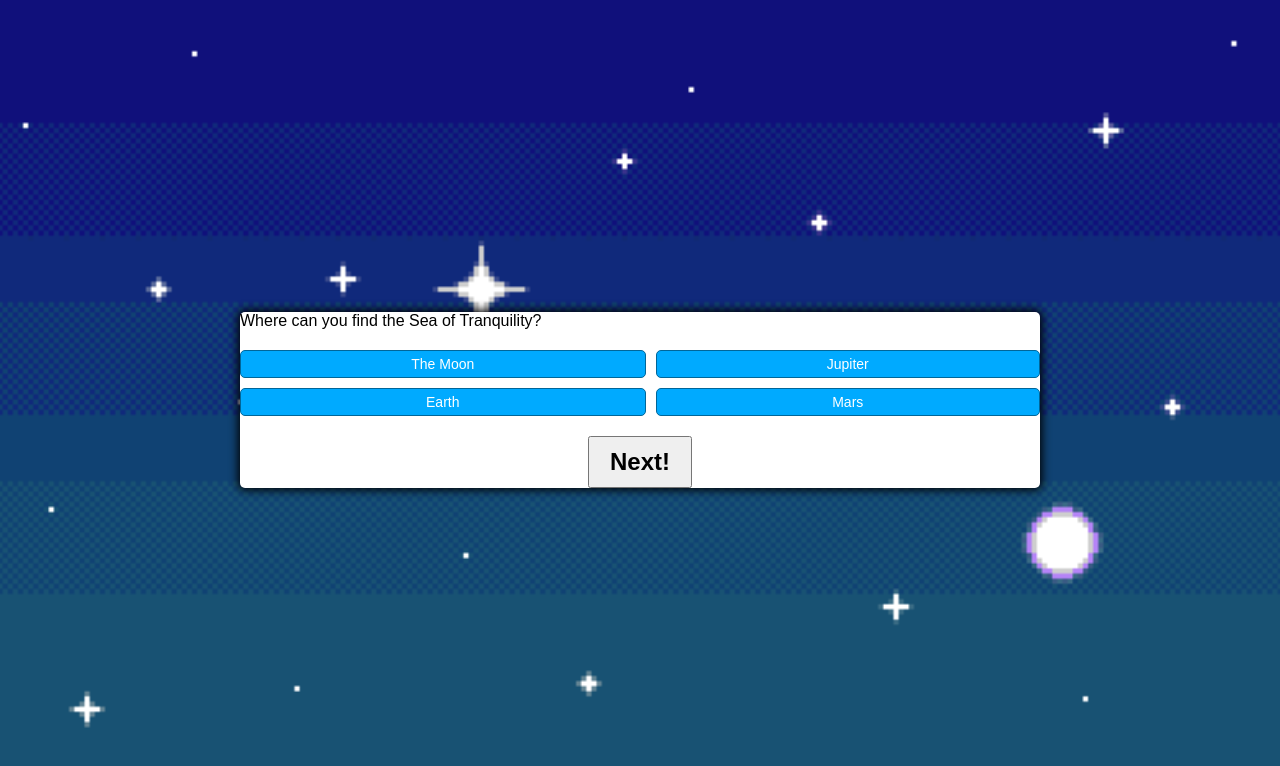
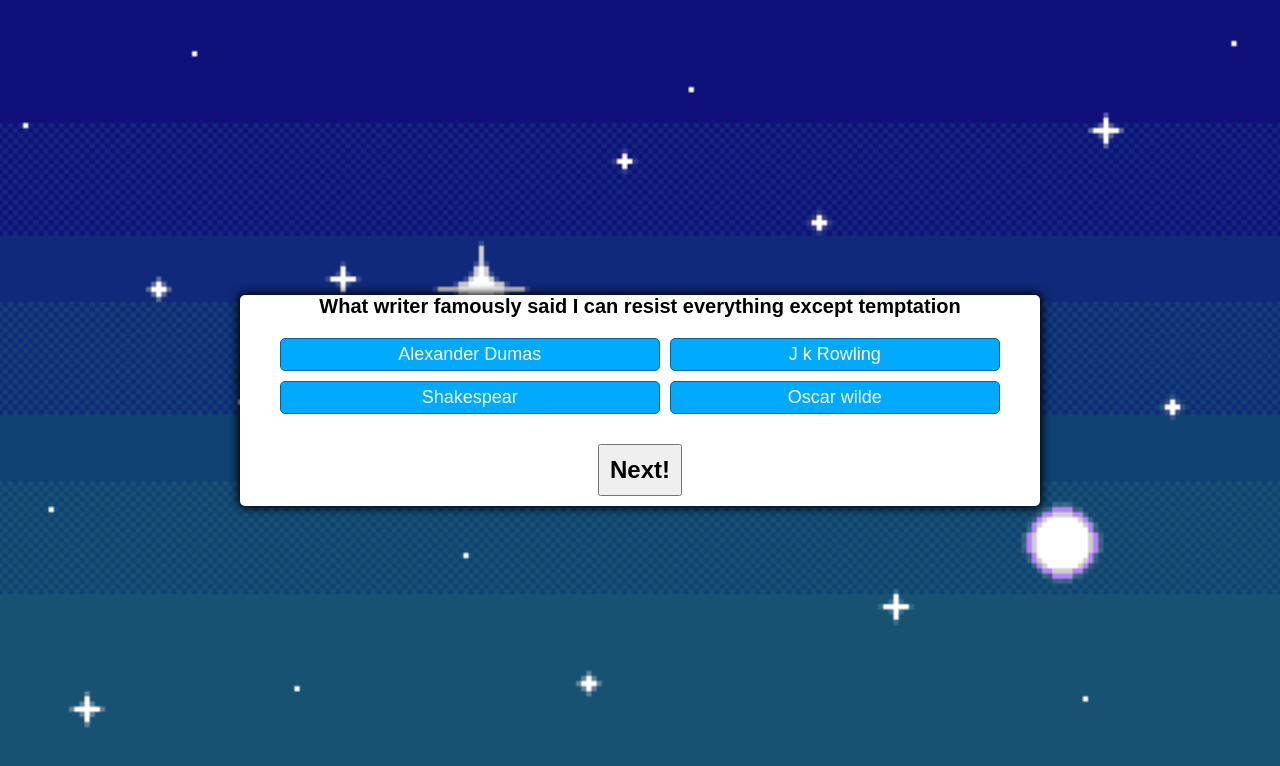
Before and after one commit to chelseybee19/my-quiz-project, a plain HTML site: page index.html in a window 1280 px wide. Both pictures are taken after a click on the button "Start Quiz!". Drawn offline with Linux system fonts and the light colour scheme; a web font is replaced by a local one.

Commit message:
final commit

```diff
--- a/script.js
+++ b/script.js
@@ -91,20 +91,22 @@ const quizQuestions = [
 //start Game
 
 function startGame() {
-    nextClickCount = 0;
+    console.log("start game called");
+    //nextClickCount = 0;
     score.classList.add('hide');
     startButton.classList.add('hide');
-    shuffleQuestions = quizQuestions.sort((a , b) => Math.floor(Math.random()*10));
-
+    shuffleQuestions = quizQuestions.sort(() => Math.random() - .7);
+    console.log("questions", shuffleQuestions);
     currentQuestionIndex = 0;
     questionContainer.classList.remove('hide');
-    console.log(shuffleQuestions);
+
     //const randomNumber = Math.floor(Math.random()*10)
     // console.log(quizQuestions[randomNumber]);
     nextQuestion();
 }
 
 function nextQuestion() {
+    console.log("next question called")
     showQuestion(shuffleQuestions[currentQuestionIndex]);
 
     reset();
@@ -113,8 +115,7 @@ function nextQuestion() {
 //displayed questions
 
 function showQuestion(question) {
-    nextClickCount++;
-    console.log(nextClickCount)
+    //nextClickCount++;
     //console.log(question)
     if (question) {
     questionElement.innerText = question.question;
@@ -131,7 +132,7 @@ function showQuestion(question) {
         answerButtonElement.appendChild(button);
 
     });
-    if (nextClickCount === 10) {
+    if (currentQuestionIndex === 10) {
         showResults();
     }
 }
--- a/style.css
+++ b/style.css
@@ -30,12 +30,18 @@ body {
     box-shadow: 0 0 10px 2px;
 
 }
+#questions {
+    font-size: 20px;
+    font-weight: bold;
+    display: flex;
+    justify-content: center;
+}
 
 .btn-grid {
     display: grid;
     grid-template-columns: repeat(2, auto);
     gap: 10px;
-    margin: 20px 0;
+    margin: 20px 40px;
 }
 
 .btn {
@@ -46,7 +52,7 @@ body {
     padding: 5px 10px;
     color: white;
     outline: none;
-    font-size: 14px;
+    font-size: 18px;
 }
 .btn:hover {
     border-color: yellow;
@@ -63,7 +69,8 @@ body {
 .start, .next, .score {
     font-size: 1.5rem;
     font-weight: bold;
-    padding: 10px 20px;
+    padding: 10px 10px;
+    margin: 10px 10px 10px 10px;
 }
 .controls {
     display: flex;
@@ -73,11 +80,3 @@ body {
 .hide{
     display: none;
 }
-/* .score {
-    font-size: 2rem;
-    font-weight: bold;
-    padding: 10px 20px;
-    display: flex;
-    justify-content: center;
-    align-items: center;
-} */
```
Also changed, not shown: index.html (+1 -3 lines).
